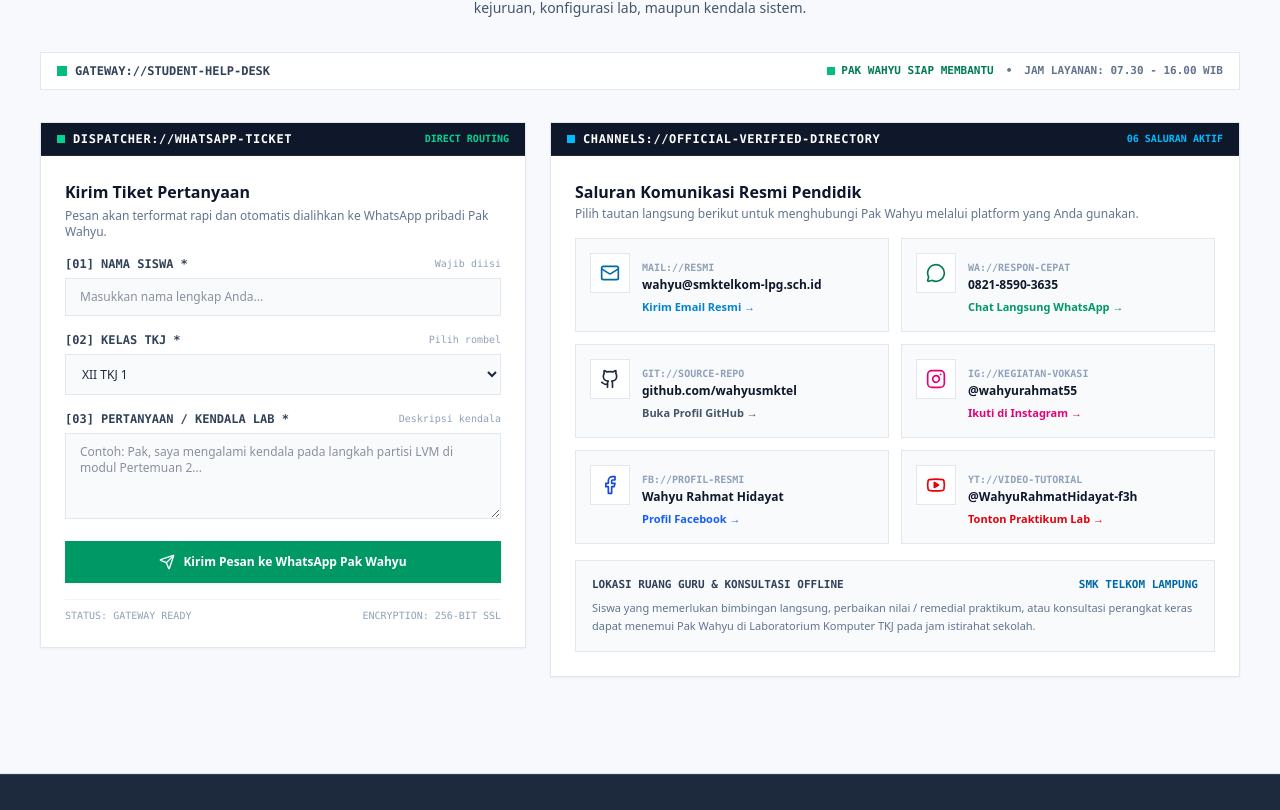
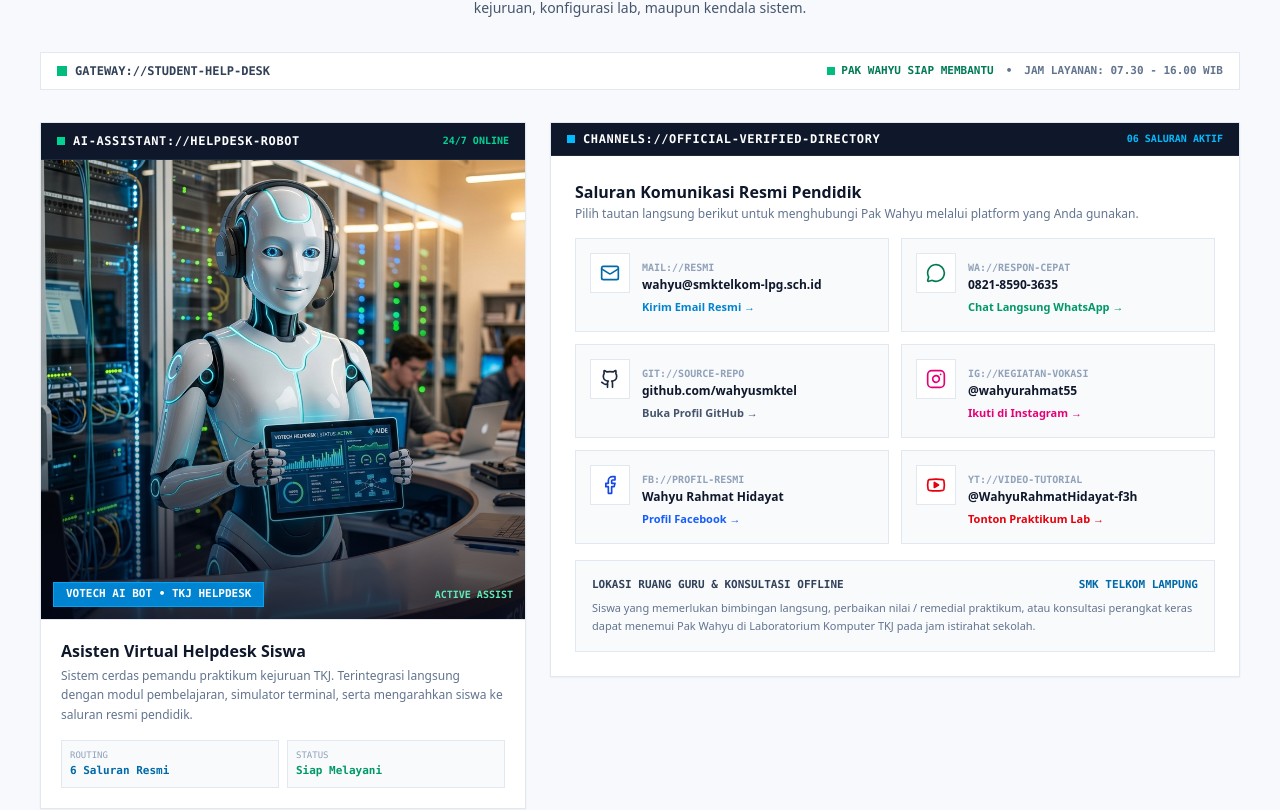
Before and after one commit to wahyusmktel/tekaje, a Next.js app: page / in a window 1280 px wide. Shown: the part 4496-5306 px from the top of the page. Built offline with nearby package versions, Linux system fonts and the light colour scheme.

Commit message:
feat: gantikan form tiket dengan AI Customer Service Robot di bagian Konsultasi

```diff
--- a/src/app/page.tsx
+++ b/src/app/page.tsx
@@ -257,18 +257,6 @@ export default function HomePage() {
   const [activeSkillIndex, setActiveSkillIndex] = useState(0);
   const [activeWorkflowIndex, setActiveWorkflowIndex] = useState(0);
 
-  // Quick message state
-  const [contactName, setContactName] = useState("");
-  const [contactClass, setContactClass] = useState("XII TKJ 1");
-  const [contactMessage, setContactMessage] = useState("");
-
-  const handleSendWhatsApp = (e: React.FormEvent) => {
-    e.preventDefault();
-    if (!contactMessage.trim()) return;
-    const text = `Halo Pak Wahyu, perkenalkan saya ${contactName || "Siswa"} dari kelas ${contactClass}. Pesan: ${contactMessage}`;
-    const url = `https://wa.me/6282185903635?text=${encodeURIComponent(text)}`;
-    window.open(url, "_blank");
-  };
 
   // Keahlian & Ruang Lingkup Materi Vokasi
   const skillsData = [
@@ -1233,89 +1221,61 @@ export default function HomePage() {
           </div>
 
           <div className="grid grid-cols-1 lg:grid-cols-12 gap-6 items-start">
-            {/* Left Column: Direct Quick Message Dispatcher */}
+            {/* Left Column: AI Customer Service Robot Console */}
             <div className="lg:col-span-5">
-              <div className="bg-white border border-slate-200 shadow-xs flex flex-col">
+              <div className="bg-white border border-slate-200 shadow-xs flex flex-col overflow-hidden">
                 {/* Console Bar */}
-                <div className="flex items-center justify-between px-4 py-2 bg-slate-900 text-white font-mono text-xs border-b border-slate-800">
+                <div className="flex items-center justify-between px-4 py-2.5 bg-slate-900 text-white font-mono text-xs border-b border-slate-800">
                   <div className="flex items-center gap-2">
                     <span className="w-2 h-2 bg-emerald-400"></span>
-                    <span className="font-bold tracking-wider">DISPATCHER://WHATSAPP-TICKET</span>
+                    <span className="font-bold tracking-wider">AI-ASSISTANT://HELPDESK-ROBOT</span>
                   </div>
-                  <span className="text-[10px] font-mono text-emerald-400 font-bold">DIRECT ROUTING</span>
+                  <span className="text-[10px] font-mono text-emerald-400 font-bold">24/7 ONLINE</span>
                 </div>
 
-                <form onSubmit={handleSendWhatsApp} className="p-5 sm:p-6 space-y-4">
+                {/* Robot Image Container */}
+                <div className="relative w-full aspect-[3/4] max-h-[460px] overflow-hidden bg-slate-950 border-b border-slate-200">
+                  <Image
+                    src="/images/ai-helpdesk-robot.jpg"
+                    alt="AI Customer Service Robot Assistant"
+                    fill
+                    className="object-cover transition-transform duration-700 hover:scale-102"
+                    priority
+                  />
+                  <div className="absolute inset-0 bg-gradient-to-t from-slate-950/80 via-transparent to-transparent" />
+
+                  <div className="absolute bottom-3 left-3 right-3 flex items-center justify-between text-white font-mono text-xs">
+                    <span className="font-bold px-3 py-1 bg-sky-600 text-white border border-sky-500 shadow-xs text-[11px]">
+                      VOTECH AI BOT &bull; TKJ HELPDESK
+                    </span>
+                    <span className="text-emerald-300 hidden sm:inline text-[10px] font-bold">
+                      ACTIVE ASSIST
+                    </span>
+                  </div>
+                </div>
+
+                {/* Caption / Specification */}
+                <div className="p-4 sm:p-5 space-y-3 bg-white">
                   <div>
-                    <h3 className="font-extrabold text-base text-slate-900">
-                      Kirim Tiket Pertanyaan
+                    <h3 className="font-extrabold text-base text-slate-900 leading-snug">
+                      Asisten Virtual Helpdesk Siswa
                     </h3>
-                    <p className="text-xs text-slate-500 mt-1">
-                      Pesan akan terformat rapi dan otomatis dialihkan ke WhatsApp pribadi Pak Wahyu.
+                    <p className="text-xs text-slate-500 mt-1 leading-relaxed">
+                      Sistem cerdas pemandu praktikum kejuruan TKJ. Terintegrasi langsung dengan modul pembelajaran, simulator terminal, serta mengarahkan siswa ke saluran resmi pendidik.
                     </p>
                   </div>
 
-                  <div className="space-y-1.5">
-                    <label className="font-mono text-xs font-bold text-slate-700 flex items-center justify-between">
-                      <span>[01] NAMA SISWA *</span>
-                      <span className="text-[10px] text-slate-400 font-normal">Wajib diisi</span>
-                    </label>
-                    <input
-                      type="text"
-                      required
-                      placeholder="Masukkan nama lengkap Anda..."
-                      value={contactName}
-                      onChange={(e) => setContactName(e.target.value)}
-                      className="w-full px-3.5 py-2.5 border border-slate-200 text-xs focus:ring-1 focus:ring-sky-500 focus:border-sky-500 focus:outline-none bg-slate-50 focus:bg-white font-medium"
-                    />
+                  <div className="grid grid-cols-2 gap-2 pt-1 font-mono text-[11px]">
+                    <div className="p-2 bg-slate-50 border border-slate-200 text-slate-700">
+                      <span className="text-slate-400 block text-[9px] uppercase">Routing</span>
+                      <span className="font-bold text-sky-700">6 Saluran Resmi</span>
+                    </div>
+                    <div className="p-2 bg-slate-50 border border-slate-200 text-slate-700">
+                      <span className="text-slate-400 block text-[9px] uppercase">Status</span>
+                      <span className="font-bold text-emerald-600">Siap Melayani</span>
+                    </div>
                   </div>
-
-                  <div className="space-y-1.5">
-                    <label className="font-mono text-xs font-bold text-slate-700 flex items-center justify-between">
-                      <span>[02] KELAS TKJ *</span>
-                      <span className="text-[10px] text-slate-400 font-normal">Pilih rombel</span>
-                    </label>
-                    <select
-                      value={contactClass}
-                      onChange={(e) => setContactClass(e.target.value)}
-                      className="w-full px-3 py-2.5 border border-slate-200 text-xs focus:ring-1 focus:ring-sky-500 focus:border-sky-500 focus:outline-none bg-slate-50 focus:bg-white font-medium cursor-pointer"
-                    >
-                      <option value="XII TKJ 1">XII TKJ 1</option>
-                      <option value="XII TKJ 2">XII TKJ 2</option>
-                      <option value="XI TKJ 1">XI TKJ 1</option>
-                      <option value="XI TKJ 2">XI TKJ 2</option>
-                      <option value="X TJKT">X TJKT</option>
-                    </select>
-                  </div>
-
-                  <div className="space-y-1.5">
-                    <label className="font-mono text-xs font-bold text-slate-700 flex items-center justify-between">
-                      <span>[03] PERTANYAAN / KENDALA LAB *</span>
-                      <span className="text-[10px] text-slate-400 font-normal">Deskripsi kendala</span>
-                    </label>
-                    <textarea
-                      rows={4}
-                      required
-                      placeholder="Contoh: Pak, saya mengalami kendala pada langkah partisi LVM di modul Pertemuan 2..."
-                      value={contactMessage}
-                      onChange={(e) => setContactMessage(e.target.value)}
-                      className="w-full px-3.5 py-2.5 border border-slate-200 text-xs focus:ring-1 focus:ring-sky-500 focus:border-sky-500 focus:outline-none bg-slate-50 focus:bg-white font-medium"
-                    />
-                  </div>
-
-                  <button
-                    type="submit"
-                    className="w-full py-3 bg-emerald-600 hover:bg-emerald-500 text-white font-bold text-xs shadow-xs transition-all cursor-pointer flex items-center justify-center gap-2 border border-emerald-600"
-                  >
-                    <Send className="h-4 w-4" />
-                    <span>Kirim Pesan ke WhatsApp Pak Wahyu</span>
-                  </button>
-
-                  <div className="pt-2 border-t border-slate-100 flex items-center justify-between font-mono text-[10px] text-slate-400">
-                    <span>STATUS: GATEWAY READY</span>
-                    <span>ENCRYPTION: 256-BIT SSL</span>
-                  </div>
-                </form>
+                </div>
               </div>
             </div>
 
```
Also changed, not shown: public/images/ai-helpdesk-robot.jpg (added).
